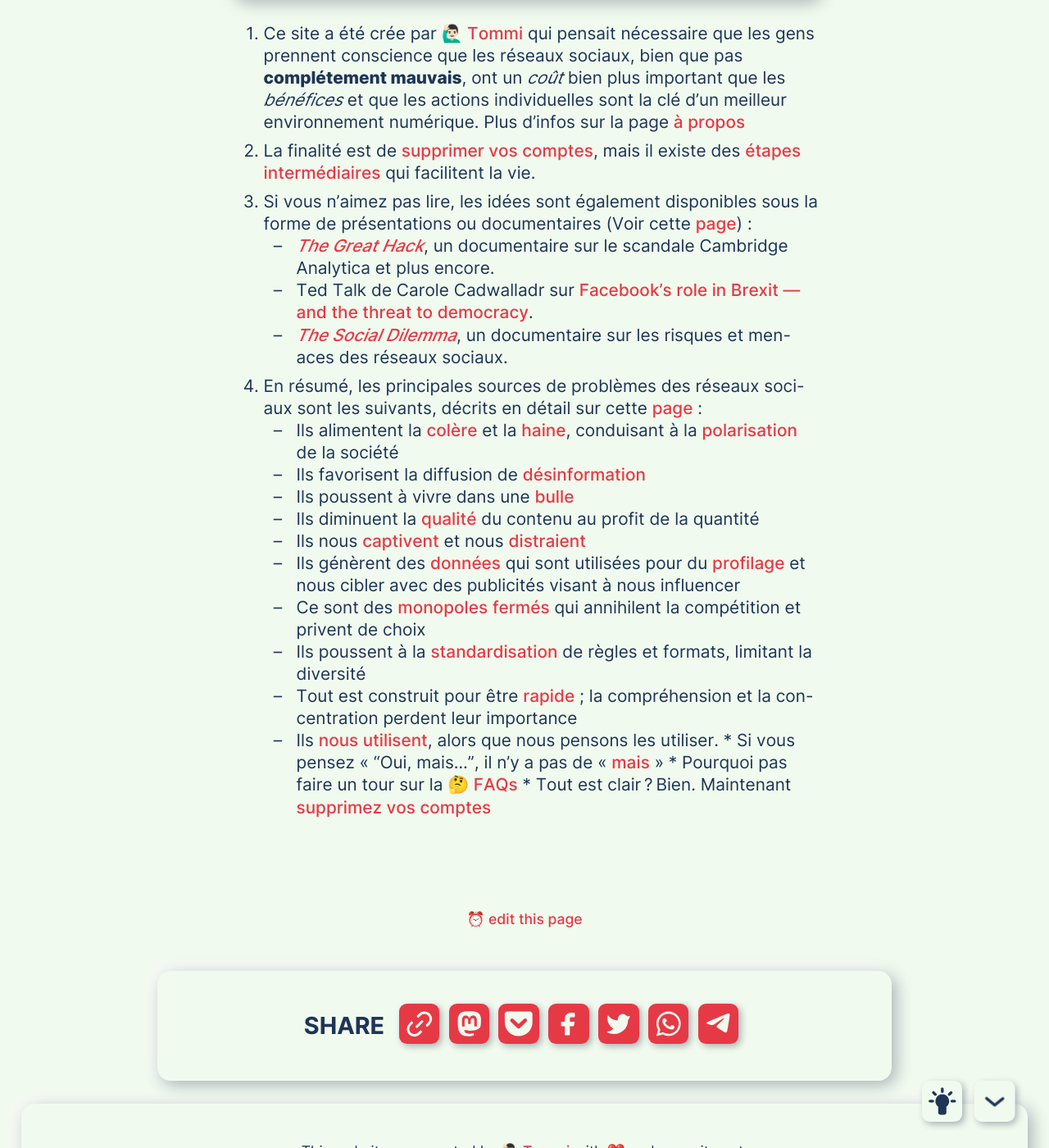
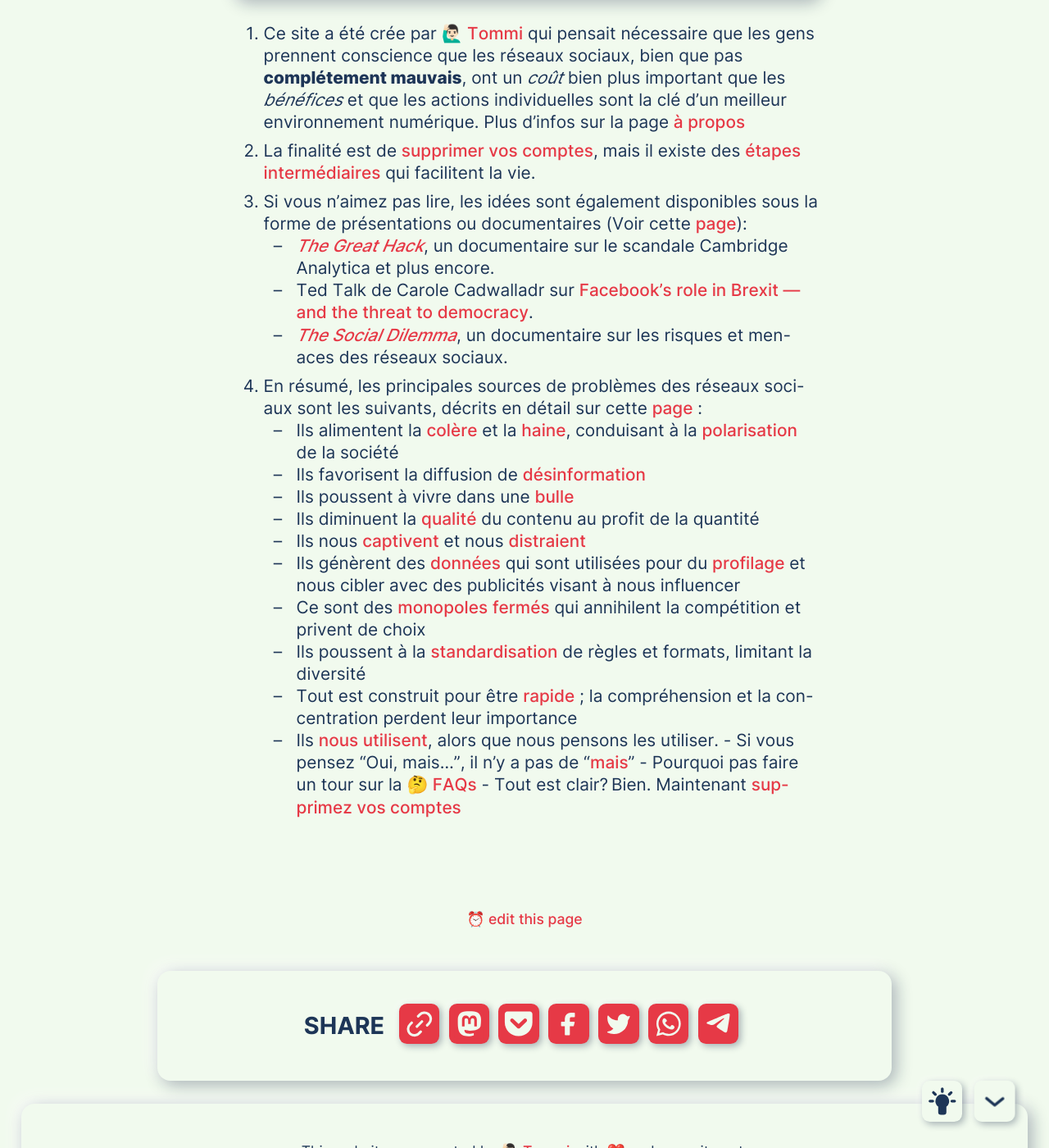
Before and after one commit to xplosionmind/quitsocialmedia.club, a Jekyll site: the page built from fr/Quick.md, in a window 1280 px wide and 1400 px high, scrolled down 454 px. Shown: the whole window at 82% size. Built offline with Jekyll 4.4.1, drawn with Linux system fonts in a browser that asks for light colours; comment, search, counter and statistics services are not loaded; part of the change alters nothing that is shown; some of the changed text lies outside the part shown.

Commit message:
Fix syntax

```diff
--- a/fr/Quick.md
+++ b/fr/Quick.md
@@ -1,31 +1,32 @@
 ---
 title: Rapide
 permalink: /rapide
-ref: rapide
-description: "Pas le temps de lire plus que les points essentiels ? Vous êtes au bon endroit."
+redirect_from: [/fr/quick,/quickfr,/quick-fr,/quick/fr]
+ref: quick
+description: Pas le temps de lire plus que les points essentiels? Vous êtes au bon endroit.
 toc: false
 ---
-<div class="blue box">
-	Ceci est un résumé du contenu de ce site. Il est conseillé de lire ce <a href="/chemin" title="Chemin">contenu plus exhaustif et détaillé</a>
+<div class='blue box'>
+	Ceci est un résumé du contenu de ce site. Il est conseillé de lire ce <a href='/chemin' title='Chemin'>contenu plus exhaustif et détaillé</a>
 </div>
 
-1. Ce site a été crée par [Tommi](https://tommi.space "Tommi's personal website") qui pensait nécessaire que les gens prennent conscience que les réseaux sociaux, bien que pas **complétement mauvais**, ont un *coût* bien plus important que les *bénéfices* et que les actions individuelles sont la clé d’un meilleur environnement numérique. Plus d’infos sur la page [à propos](/àPropos "À propos de quitsocialmedia.club")
+1. Ce site a été crée par [Tommi](https://tommi.space 'Tommi’s personal website') qui pensait nécessaire que les gens prennent conscience que les réseaux sociaux, bien que pas **complétement mauvais**, ont un *coût* bien plus important que les *bénéfices* et que les actions individuelles sont la clé d’un meilleur environnement numérique. Plus d’infos sur la page [à propos](/àPropos 'À propos de quitsocialmedia.club')
 2. La finalité est de [supprimer vos comptes](/supprimer), mais il existe des [étapes intermédiaires](/chemin) qui facilitent la vie.
-3. Si vous n’aimez pas lire, les idées sont également disponibles sous la forme de présentations ou documentaires (Voir cette [page](/regarder "Regarder")) :
-	* [<cite>The Great Hack</cite>](https://en.wikipedia.org/wiki/The_Great_Hack "“The Great Hack” on Wikipedia"), un documentaire sur le scandale Cambridge Analytica et plus encore.
-	* Ted Talk de Carole Cadwalladr sur [Facebook's role in Brexit — and the threat to democracy](https://www.ted.com/talks/carole_cadwalladr_facebook_s_role_in_brexit_and_the_threat_to_democracy "Facebook's role in Brexit — and the threat to democracy, TED Talk").
-	* [<cite>The Social Dilemma</cite>](https://www.thesocialdilemma.com "The Social Dilemma website"), un documentaire sur les risques et menaces des réseaux sociaux.
-4. En résumé, les principales sources de problèmes des réseaux sociaux sont les suivants, décrits en détail sur cette [page](/pourquoi "Pourquoi") :
-	* Ils alimentent la [colère](/pourquoi#colère "Colère * Pourquoi") et la [haine](/pourquoi#haine), conduisant à la [polarisation](/pourquoi#polarisation) de la société
-	* Ils favorisent la diffusion de [désinformation](/pourquoi#désinformation)
-	* Ils poussent à vivre dans une [bulle](/pourquoi#bulle)
-	* Ils diminuent la [qualité](/pourquoi#qualité) du contenu au profit de la quantité
-	* Ils nous [captivent](/pourquoi#addiction) et nous [distraient](/pourquoi#distraction)
-	* Ils génèrent des [données](/pourquoi#données) qui sont utilisées pour du [profilage](/pourquoi#profilage) et nous cibler avec des publicités visant à nous influencer
-	* Ce sont des [monopoles](/pourquoi#monopolisation) [fermés](/pourquoi#réseaux fermés) qui annihilent la compétition et privent de choix
-	* Ils poussent à la [standardisation](/pourquoi#standardisation) de règles et formats, limitant la diversité
-	* Tout est construit pour être [rapide](/pourquoi#urgence) ; la compréhension et la concentration perdent leur importance
-	* Ils [nous utilisent](/pourquoi#manipulation), alors que nous pensons les utiliser.
-* Si vous pensez « <q>Oui, mais…</q>, il n’y a pas de « [mais](/mais "Mais…") »
-* Pourquoi pas faire un tour sur la [FAQs](/faq "Objections et réponses")
-* Tout est clair ? Bien. Maintenant [supprimez vos comptes](/supprimer "Supprimer")
+3. Si vous n’aimez pas lire, les idées sont également disponibles sous la forme de présentations ou documentaires (Voir cette [page](/regarder 'Regarder')):
+	- [<cite>The Great Hack</cite>](https://fr.wikipedia.org/wiki/The_Great_Hack '“The Great Hack„ sur Wikipedia'), un documentaire sur le scandale Cambridge Analytica et plus encore.
+	- Ted Talk de Carole Cadwalladr sur [Facebook’s role in Brexit — and the threat to democracy](https://www.ted.com/talks/carole_cadwalladr_facebook_s_role_in_brexit_and_the_threat_to_democracy 'Facebook’s role in Brexit — and the threat to democracy, TED Talk').
+	- <cite>[The Social Dilemma](https://www.thesocialdilemma.com 'The Social Dilemma website')</cite>, un documentaire sur les risques et menaces des réseaux sociaux.
+4. En résumé, les principales sources de problèmes des réseaux sociaux sont les suivants, décrits en détail sur cette [page](/pourquoi 'Pourquoi') :
+	- Ils alimentent la [colère](/pourquoi#colère 'Colère – Pourquoi') et la [haine](/pourquoi#haine), conduisant à la [polarisation](/pourquoi#polarisation) de la société
+	- Ils favorisent la diffusion de [désinformation](/pourquoi#désinformation)
+	- Ils poussent à vivre dans une [bulle](/pourquoi#bulle)
+	- Ils diminuent la [qualité](/pourquoi#qualité) du contenu au profit de la quantité
+	- Ils nous [captivent](/pourquoi#addiction) et nous [distraient](/pourquoi#distraction)
+	- Ils génèrent des [données](/pourquoi#données) qui sont utilisées pour du [profilage](/pourquoi#profilage) et nous cibler avec des publicités visant à nous influencer
+	- Ce sont des [monopoles](/pourquoi#monopolisation) [fermés](/pourquoi#réseaux fermés) qui annihilent la compétition et privent de choix
+	- Ils poussent à la [standardisation](/pourquoi#standardisation) de règles et formats, limitant la diversité
+	- Tout est construit pour être [rapide](/pourquoi#urgence) ; la compréhension et la concentration perdent leur importance
+	- Ils [nous utilisent](/pourquoi#manipulation), alors que nous pensons les utiliser.
+- Si vous pensez <q>Oui, mais…</q>, il n’y a pas de <q>[mais](/mais 'Mais…')</q>
+- Pourquoi pas faire un tour sur la [FAQs](/faq 'Objections et réponses')
+- Tout est clair? Bien. Maintenant [supprimez vos comptes](/supprimer 'Supprimer')
```
